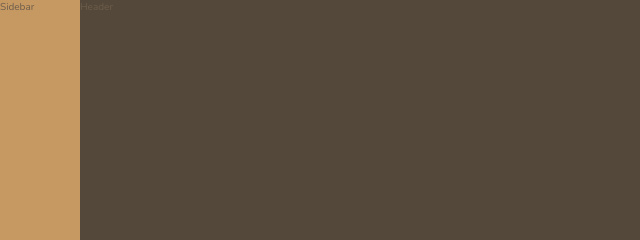
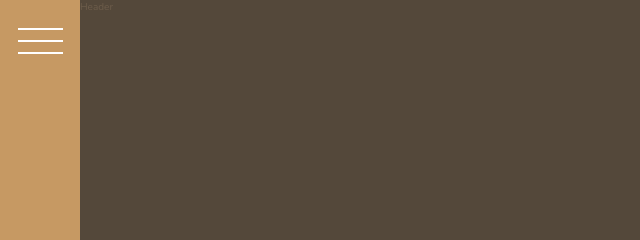
Before and after one commit to hunex91/advanced-css-nexter, a website: page index.html in a window 1280 px wide. Shown: the top 240 px of the page, 0-640 px from the left. Drawn offline with nearby package versions, Linux system fonts and the light colour scheme; files that its build step writes are made by us from their sources.

Commit message:
Implemented the sidebar

```diff
--- a/index.html
+++ b/index.html
@@ -15,7 +15,7 @@
 
 <body class="container">
     <div class="sidebar">
-        Sidebar
+        <button class="navigation__btn"></button>
     </div>
 
     <header class="header">
--- a/sass/_sidebar.scss
+++ b/sass/_sidebar.scss
@@ -3,4 +3,33 @@
 
   grid-column: side-start / side-end;
   grid-row: 1 / -1;
+
+  display: flex;
+  justify-content: center;
 }
+
+.navigation__btn {
+  border: none;
+  border-radius: 0;
+
+  background-color: #fff;
+  height: 2px;
+  width: 4.5rem;
+  margin-top: 4rem;
+
+  &::before, &::after {
+    display: block;
+    height: 2px;
+    width: 4.5rem;
+    background-color: #fff;
+    content: "";
+  }
+
+  &::before {
+    transform: translateY(-1.2rem);
+  }
+
+  &::after {
+    transform: translateY(1rem);
+  }
+}
```
